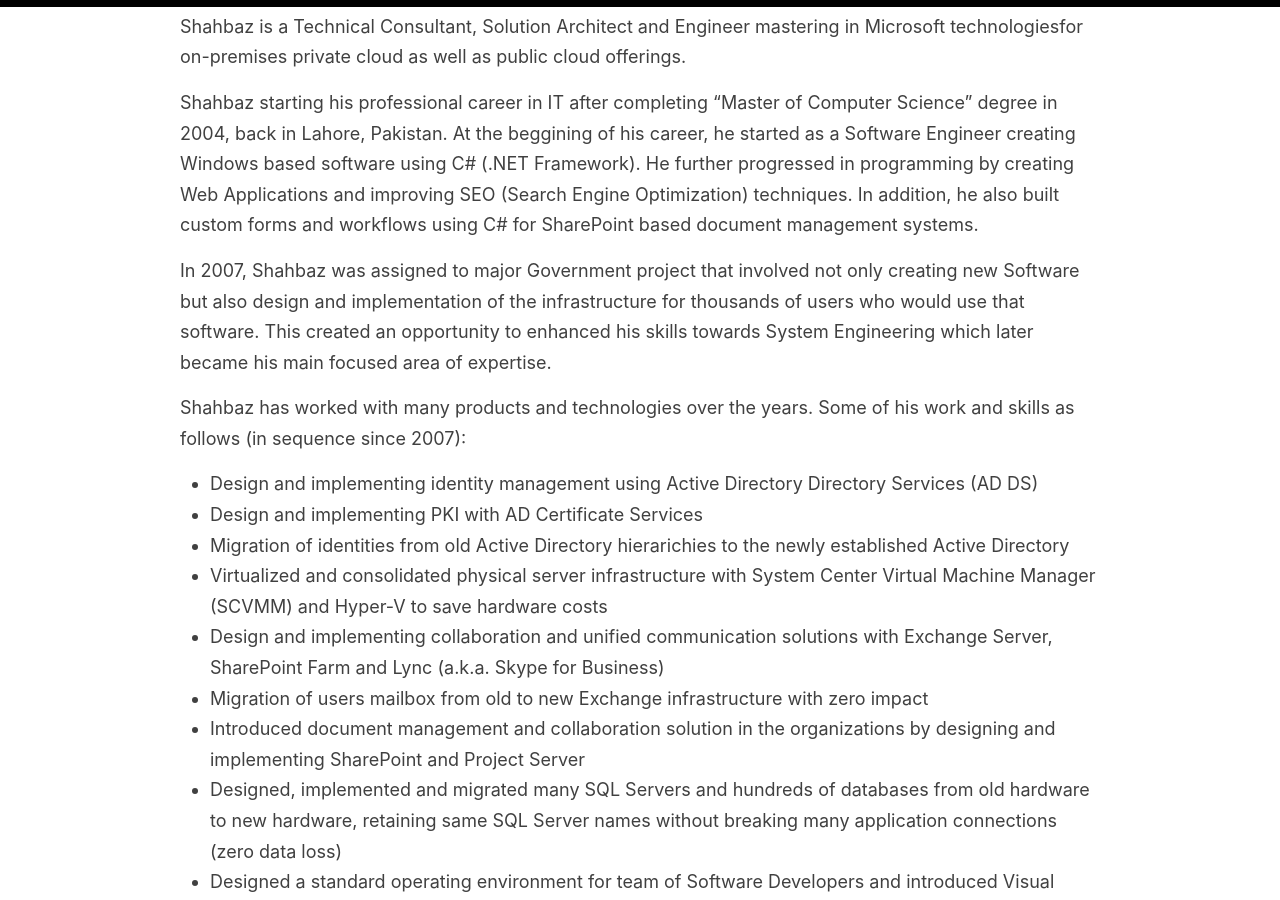
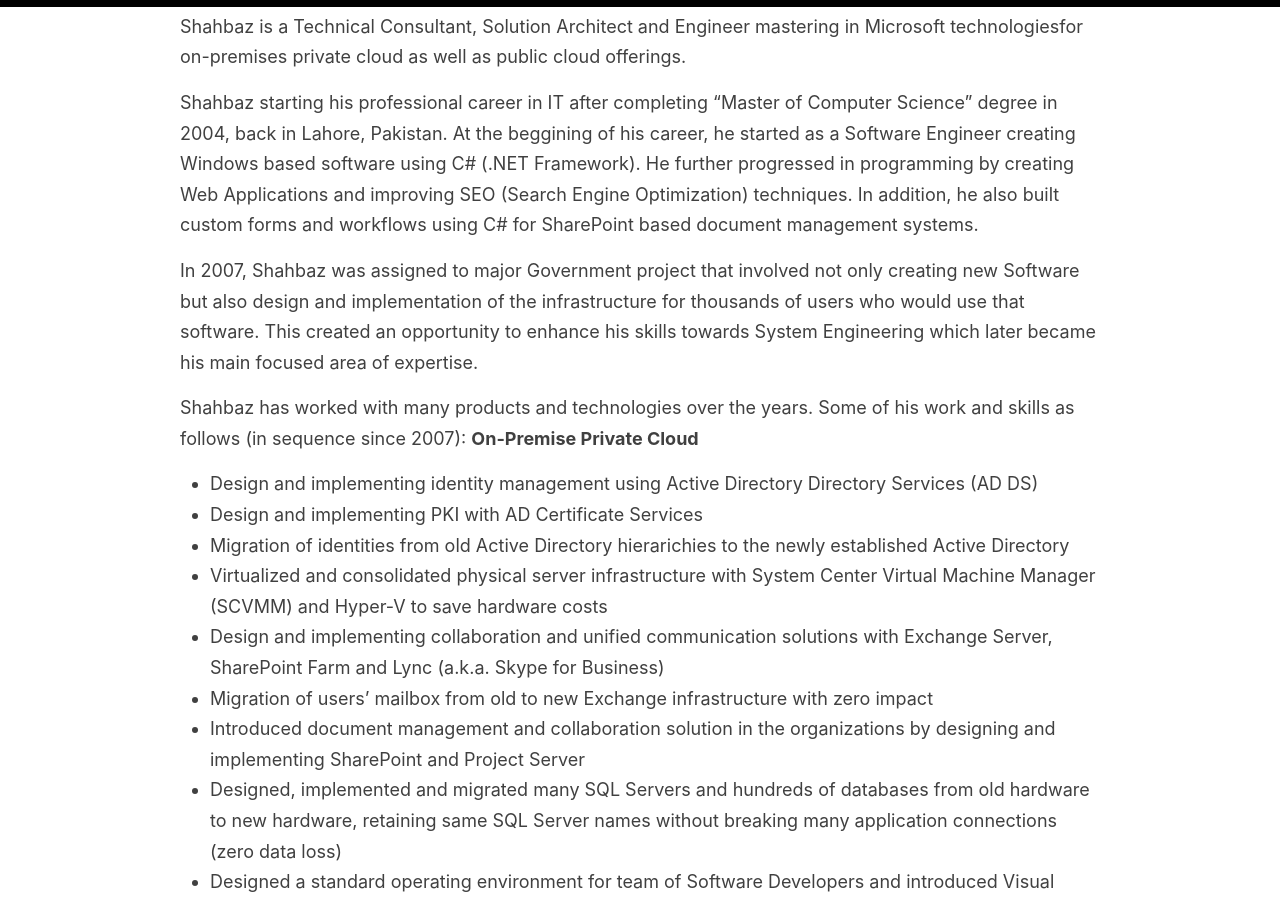
Before and after one commit to shahbaz-ahmad/shahbaz-ahmad.github.io, a Jekyll site: the page built from _pages/about.md, in a window 1280 px wide and 900 px high, scrolled down 386 px. Built offline with Jekyll 4.4.1, drawn with Linux system fonts in a browser that asks for light colours.

Commit message:
About page updates

```diff
--- a/_pages/about.md
+++ b/_pages/about.md
@@ -12,15 +12,16 @@ Shahbaz is a Technical Consultant, Solution Architect and Engineer mastering in
 
 Shahbaz starting his professional career in IT after completing "Master of Computer Science" degree in 2004, back in Lahore, Pakistan. At the beggining of his career, he started as a Software Engineer creating Windows based software using C# (.NET Framework). He further progressed in programming by creating Web Applications and improving SEO (Search Engine Optimization) techniques. In addition, he also built custom forms and workflows using C# for SharePoint based document management systems.
 
-In 2007, Shahbaz was assigned to major Government project that involved not only creating new Software but also design and implementation of the infrastructure for thousands of users who would use that software. This created an opportunity to enhanced his skills towards System Engineering which later became his main focused area of expertise.
+In 2007, Shahbaz was assigned to major Government project that involved not only creating new Software but also design and implementation of the infrastructure for thousands of users who would use that software. This created an opportunity to enhance his skills towards System Engineering which later became his main focused area of expertise.
 
 Shahbaz has worked with many products and technologies over the years. Some of his work and skills as follows (in sequence since 2007):
+**On-Premise Private Cloud**
 - Design and implementing identity management using Active Directory Directory Services (AD DS)
 - Design and implementing PKI with AD Certificate Services
 - Migration of identities from old Active Directory hierarichies to the newly established Active Directory
 - Virtualized and consolidated physical server infrastructure with System Center Virtual Machine Manager (SCVMM) and Hyper-V to save hardware costs
 - Design and implementing collaboration and unified communication solutions with Exchange Server, SharePoint Farm and Lync (a.k.a. Skype for Business)
-- Migration of users mailbox from old to new Exchange infrastructure with zero impact
+- Migration of users' mailbox from old to new Exchange infrastructure with zero impact
 - Introduced document management and collaboration solution in the organizations by designing and implementing SharePoint and Project Server
 - Designed, implemented and migrated many SQL Servers and hundreds of databases from old hardware to new hardware, retaining same SQL Server names without breaking many application connections (zero data loss)
 - Designed a standard operating environment for team of Software Developers and introduced Visual Studio Teams Server for product code sharing
```
